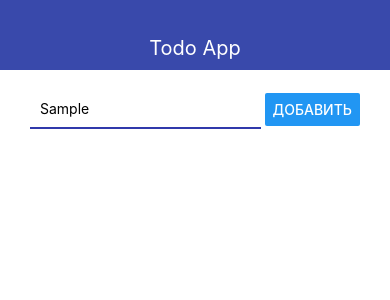
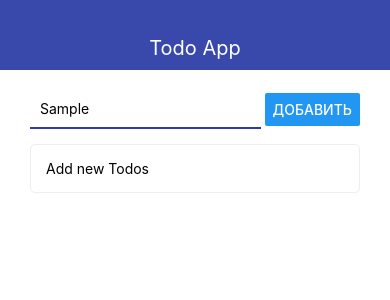
Before and after one commit to KovaSs/rn-todo-app, a React Native app: screen / in a window 390 px wide. Both pictures are taken after typing "Sample" into the empty fields and a click on the button "ДОБАВИТЬ". Shown: the top 300 px of the page. Built offline with nearby package versions, Linux system fonts and the light colour scheme.

Commit message:
feature | add todo item component

```diff
--- a/App.tsx
+++ b/App.tsx
@@ -4,15 +4,21 @@ import { StyleSheet, Text, View } from 'react-native';
 import { Navbar } from './src/Navbar'
 import { AddTodo } from './src/AddTodo'
 import { useApp } from './src/hooks'
+import { TodoItem } from './src/TodoItem';
 
 export default function App() {
-  const {addTodo} = useApp();
+  const { todos, addTodo } = useApp();
+
+  const renderTodoList = todos.map((todo) => <TodoItem key={todo.id} todo={todo} />)
 
   return (
     <View>
       <Navbar title="Todo App" />
       <View style={styles.container}>
         <AddTodo onSubmit={addTodo} />
+        <View>
+          {renderTodoList}
+        </View>
       </View>
     </View>
   );
--- a/src/AddTodo.tsx
+++ b/src/AddTodo.tsx
@@ -24,6 +24,7 @@ const styles = StyleSheet.create({
     flexDirection: 'row',
     justifyContent: 'space-between',
     alignItems: 'center',
+    marginBottom: 15,
   },
   input: {
     width: '70%',
--- /dev/null
+++ b/src/TodoItem.tsx
@@ -0,0 +1,30 @@
+
+import React from 'react';
+import { StyleSheet, Text, View } from 'react-native';
+
+interface Props {
+  todo: {
+    id: string;
+    title: string;
+  };
+}
+
+export function TodoItem({ todo }: Props) {
+  return (
+    <View style={styles.todo}>
+      <Text>{todo.title}</Text>
+    </View>
+  );
+}
+
+const styles = StyleSheet.create({
+  todo: {
+    flexDirection: 'row',
+    alignItems: 'center',
+    padding: 15,
+    borderWidth: 1,
+    borderColor: '#eee',
+    borderRadius: 5,
+    marginBottom :10,
+  },
+});
```
